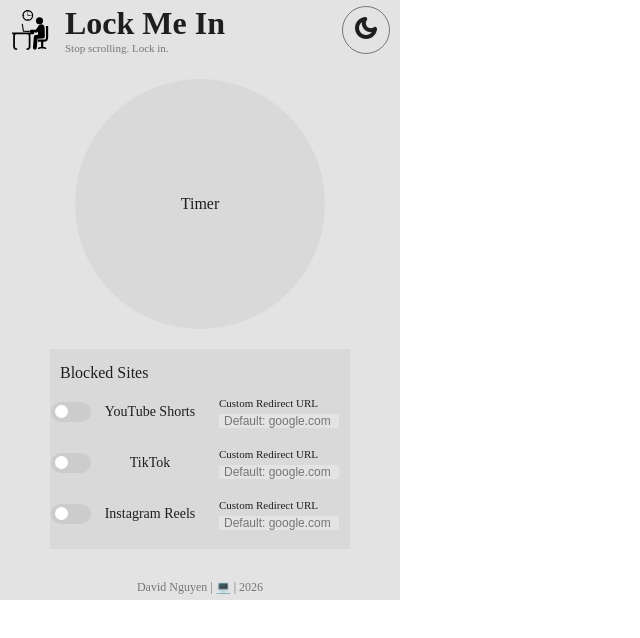
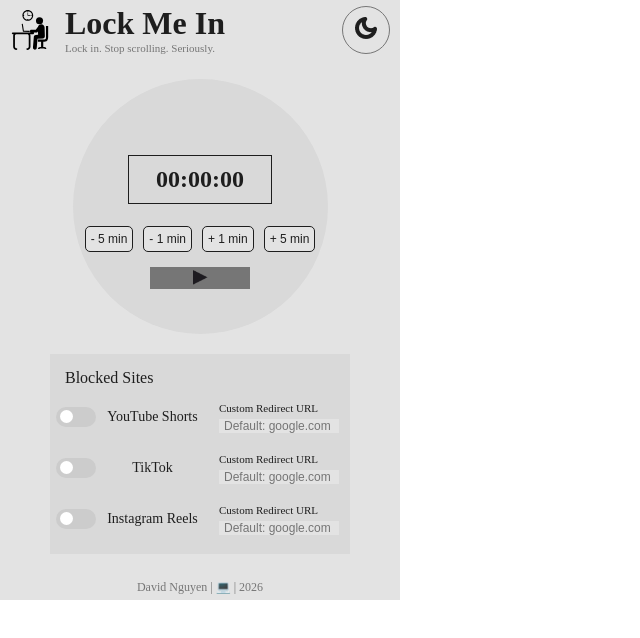
Before and after one commit to davido-noowin/lock-me-in, a React (Vite) app: page / in a window 1280 px wide. Shown: the top 638 px of the page, without its empty margins (0-640 px from the left). Built offline with nearby package versions, Linux system fonts and the light colour scheme; a web font is replaced by a local one.

Commit message:
timer counts down but is not synced with system

```diff
--- a/src/App.tsx
+++ b/src/App.tsx
@@ -35,7 +35,7 @@ function App() {
       className={"app" + (mode === "dark" ? " darkmode" : "")}
     >
       <Header mode={mode} setMode={setMode} />
-      <Body />
+      <Body mode={mode} />
       <Footer />
     </div>
   );
--- a/src/components/Body.tsx
+++ b/src/components/Body.tsx
@@ -2,10 +2,10 @@ import CommonBlockingSites from "./CommonBlockingSites";
 import Timer from "./Timer";
 import '../styles/components/Body.css'
 
-export default function Body() {
+export default function Body(props: { mode: string }) {
     return (
         <div className="body-container">
-            <Timer />
+            <Timer mode={props.mode} />
             <CommonBlockingSites />
         </div>
     )
--- a/src/components/Header.tsx
+++ b/src/components/Header.tsx
@@ -21,7 +21,7 @@ export default function Header(props: HeaderProps) {
           />
           <div className="title-container">
             <h1 className="title">Lock Me In</h1>
-            <p className="description">Stop scrolling. Lock in.</p>
+            <p className="description">Lock in. Stop scrolling. Seriously.</p>
           </div>
         </div>
 
--- a/src/components/Timer.tsx
+++ b/src/components/Timer.tsx
@@ -1,9 +1,87 @@
-import '../styles/components/Timer.css'
+import "../styles/components/Timer.css";
+import playLightMode from "../assets/images/playLightMode.png";
+import playDarkMode from "../assets/images/playDarkMode.png";
+import { useState, useEffect } from "react";
 
-export default function Timer() {
-    return (
-        <div className="timer-container">
-            Timer
-        </div>
-    )
+export default function Timer(props: { mode: string }) {
+  const [time, setTime] = useState(0); // Time in seconds
+  const [isRunning, setIsRunning] = useState(false);
+
+  useEffect(() => {
+    if (isRunning && time > 0) {
+      const interval = setInterval(() => {
+        setTime((prevTime) => prevTime - 1);
+      }, 1000);
+
+      return () => clearInterval(interval);
+    } else if (time === 0) {
+      handleTimerCompletion();
+    }
+  }, [isRunning, time]);
+
+  function handleTimerCompletion() {
+    setIsRunning(false);
+    setTime(0);
+    // enable the switches again
+    // enable the play button
+  }
+
+  function handlePlayButtonClick() {
+    console.log("Play button clicked");
+    // create a modal that warns the user they cant cancel the timer + it disables the switches
+    // disable the play button
+    setIsRunning(true);
+  }
+
+  function formatTime(seconds: number): string {
+    const hours = Math.floor(seconds / 3600);
+    const minutes = Math.floor((seconds % 3600) / 60);
+    const secs = seconds % 60;
+
+    return `${hours.toString().padStart(2, "0")}:${minutes.toString().padStart(2, "0")}:${secs.toString().padStart(2, "0")}`;
+  }
+
+  function changeTime(amount: number) {
+    setTime((prevTime) => Math.max(prevTime + amount, 0));
+  }
+
+  return (
+    <div className="timer-container">
+      <div className="timer-display">
+        <span className="timer-value">{formatTime(time)}</span>
+      </div>
+      <div className="timer-controls">
+        <button
+          className="timer-control-button"
+          onClick={() => changeTime(-5 * 60)}
+        >
+          - 5 min
+        </button>
+        <button
+          className="timer-control-button"
+          onClick={() => changeTime(-1 * 60)}
+        >
+          - 1 min
+        </button>
+        <button
+          className="timer-control-button"
+          onClick={() => changeTime(1 * 60)}
+        >
+          + 1 min
+        </button>
+        <button
+          className="timer-control-button"
+          onClick={() => changeTime(5 * 60)}
+        >
+          + 5 min
+        </button>
+      </div>
+      <button className="timer-play-button" onClick={handlePlayButtonClick}>
+        <img
+          src={props.mode === "light" ? playLightMode : playDarkMode}
+          alt="Play Button"
+        />
+      </button>
+    </div>
+  );
 }
--- a/src/styles/components/CommonBlockingSites.css
+++ b/src/styles/components/CommonBlockingSites.css
@@ -7,6 +7,7 @@
     width: 300px;
     height: 200px;
     background-color: var(--base-variant-color);
+    padding-left: 5px;
 }
 
 .blocked-sites-label {
--- a/src/styles/components/Timer.css
+++ b/src/styles/components/Timer.css
@@ -2,8 +2,75 @@
     display: flex;
     justify-content: center;
     align-items: center;
-    width: 250px;
-    height: 250px;
+    flex-direction: column;
+    width: 255px;
+    height: 255px;
     background-color: var(--base-variant-color);
     border-radius: 50%;
+    gap: 15px;
 }
+
+.timer-display {
+    margin-top: 30px;
+}
+
+.timer-value {
+    display: inline-block;
+    text-align: center;
+    box-sizing: border-box;
+    min-width: 90px;
+    font-size: 24px;
+    font-weight: 600;
+    border: 1px solid var(--text-color);
+    padding: 10px 27px;
+    font-variant-numeric: tabular-nums;
+}
+
+.timer-controls {
+    display: flex;
+    justify-content: center;
+    align-items: center;
+    gap: 10px;
+    margin-top: 7px;
+}
+
+.timer-control-button{
+    font-size: 12px;
+    padding: 5px 5px;
+    font-weight: 200;
+    color: var(--base-secondary-color);
+    background-color: var(--base-color);
+    border: 1px solid var(--text-color);
+    border-radius: 5px;
+}
+
+.timer-control-button:hover {
+    cursor: pointer;
+}
+
+.timer-control-button:active {
+    background-color: var(--base-variant-color);
+}
+
+.timer-play-button {
+    width: 100px;
+    height: 22px;
+    border: none;
+    background-color: var(--secondary-color);
+    display: flex;
+    justify-content: center;
+    align-items: center;
+}
+
+.timer-play-button > img {
+    width: 15px;
+    height: 15px;
+}
+
+.timer-play-button:hover {
+    cursor: pointer;
+}
+
+.timer-play-button:active {
+    background-color: var(--tertiary-color);
+}
--- a/src/styles/style.css
+++ b/src/styles/style.css
@@ -3,6 +3,7 @@
   --base-variant-color: #d9d9d9;
   --text-color: #1e1e1e;
   --secondary-color: #767676;
+  --tertiary-color: #676767;
   --accent-color: #0e56ad;
   --switch-btn-color: white;
 }
@@ -12,6 +13,7 @@
   --base-variant-color: black;
   --text-color: #d6d6d6;
   --secondary-color: #767676;
+  --tertiary-color: #676767;
   --accent-color: #0e56ad;
   --switch-btn-color: white;
 }
```
Also changed, not shown: src/assets/images/playDarkMode.png (added), src/assets/images/playLightMode.png (added).
